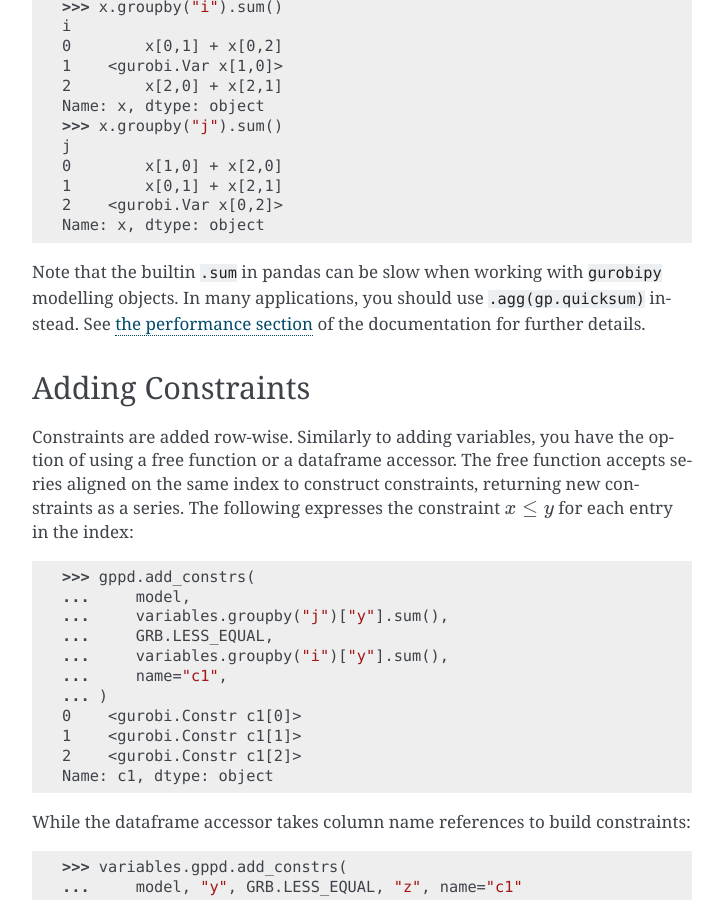
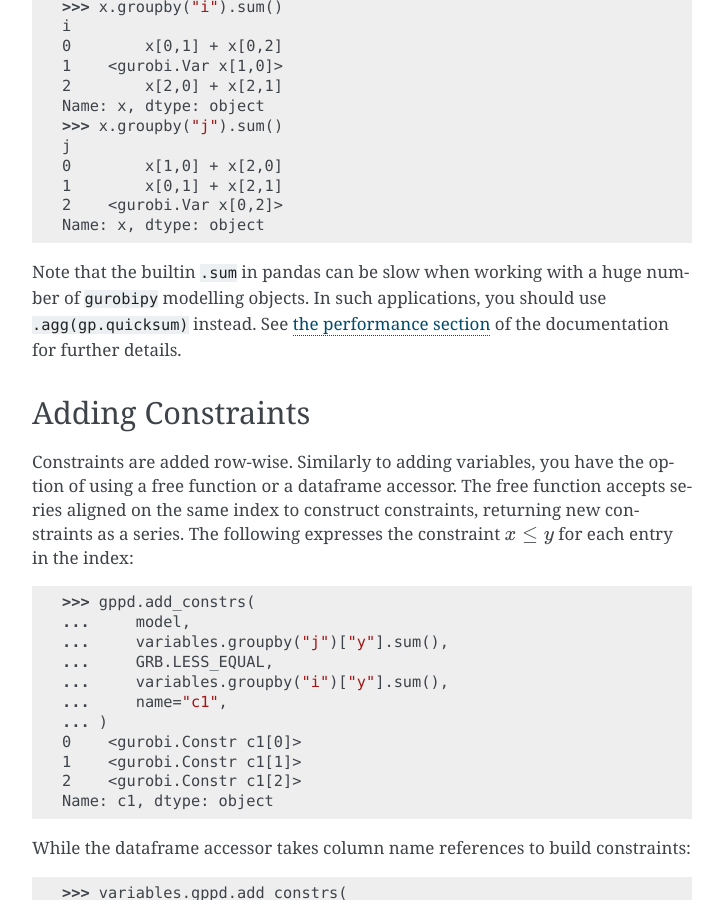
Before and after one commit to Gurobi/gurobipy-pandas, a Sphinx documentation site: the page built from docs/source/usage.rst, in a window 1280 px wide and 900 px high, scrolled down 2373 px. Shown: the whole window, without its empty margins (388-1111 px from the left). Built offline with Sphinx 7.4.7, drawn with Linux system fonts in a browser that asks for light colours; pages that are not in the unit, such as notebooks, are missing from menus.

Commit message:
More qualified wording

```diff
--- a/docs/source/usage.rst
+++ b/docs/source/usage.rst
@@ -114,7 +114,7 @@ And you can use groupby and aggregate to build summations across different level
    2    <gurobi.Var x[0,2]>
    Name: x, dtype: object
 
-Note that the builtin ``.sum`` in pandas can be slow when working with ``gurobipy`` modelling objects. In many applications, you should use ``.agg(gp.quicksum)`` instead. See :doc:`the performance section<performance>` of the documentation for further details.
+Note that the builtin ``.sum`` in pandas can be slow when working with a huge number of ``gurobipy`` modelling objects. In such applications, you should use ``.agg(gp.quicksum)`` instead. See :doc:`the performance section<performance>` of the documentation for further details.
 
 Adding Constraints
 ------------------
```
